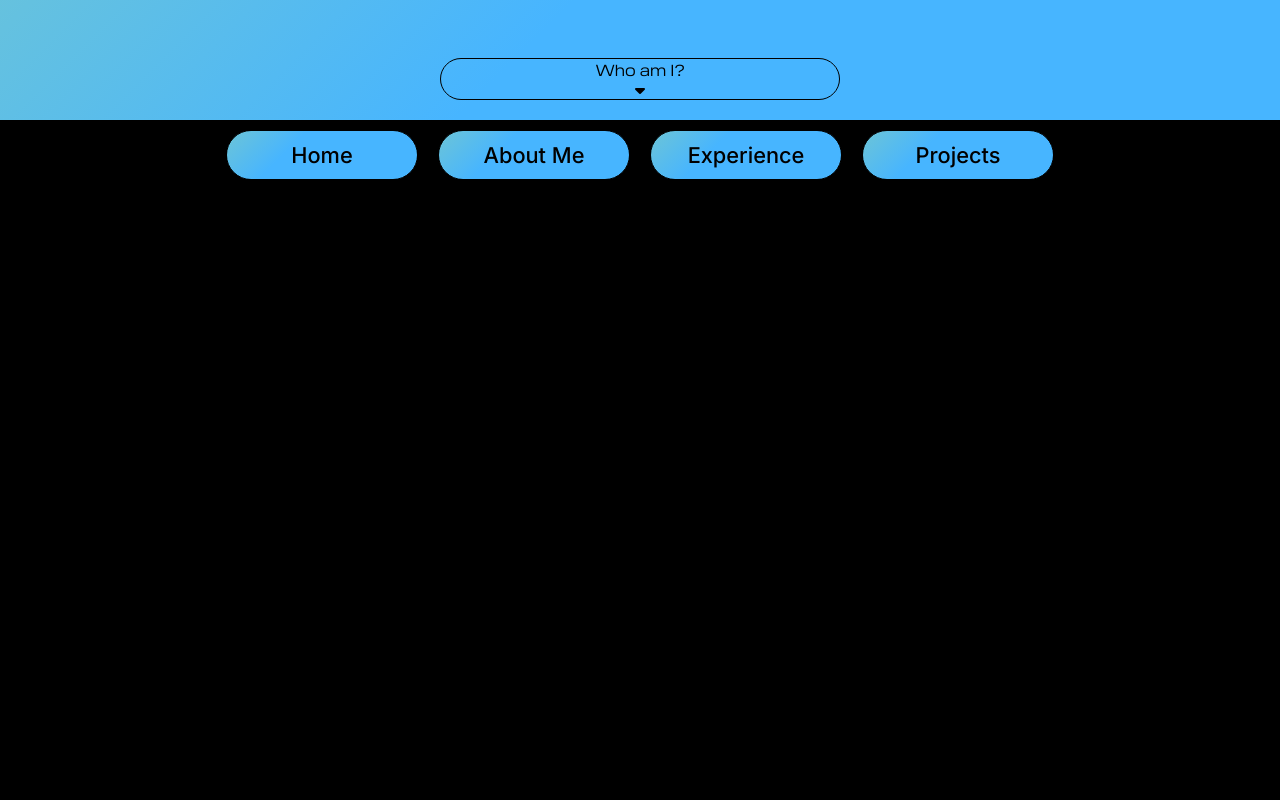
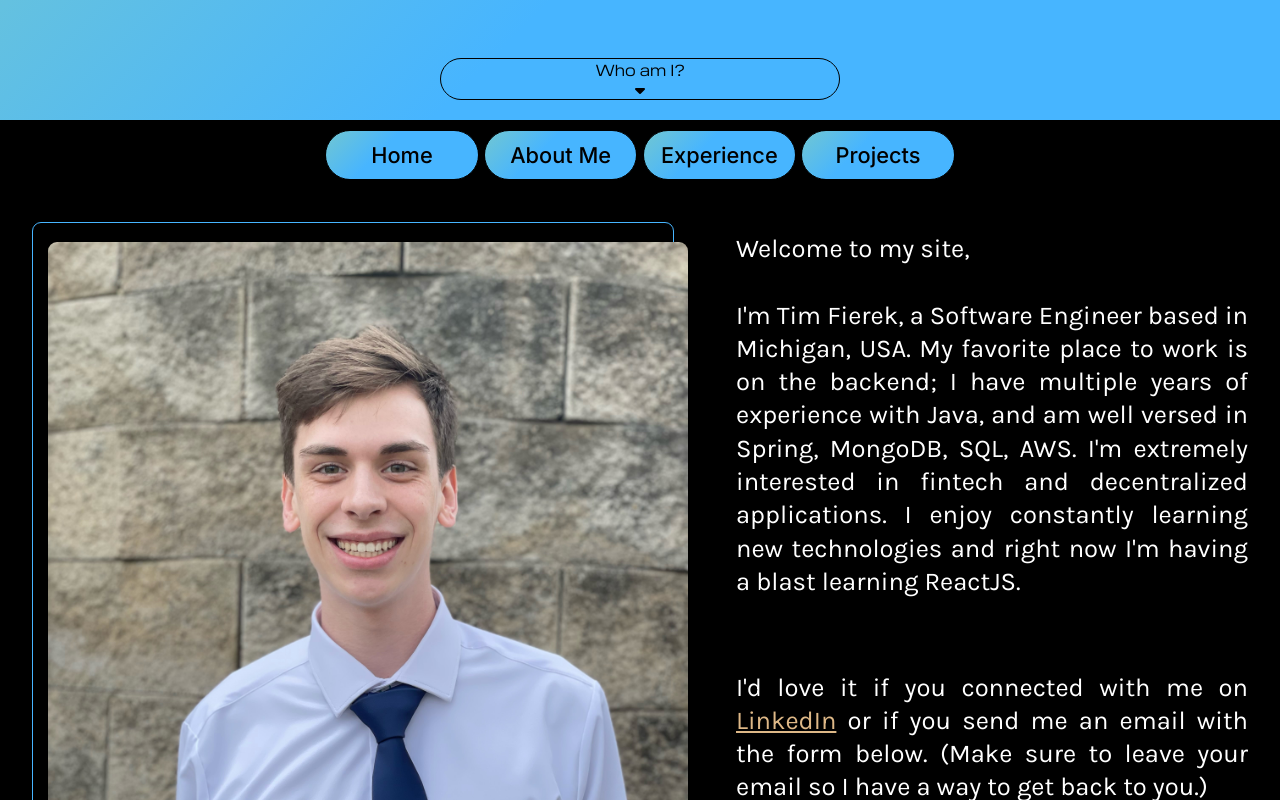
Before and after one commit to timfierek/personal-website, a React (Create React App) app: page / in a window 1280 px wide. Shown: the part 680-1480 px from the top of the page. Before the commit the page ends 870 px from the top, so only its background shows below. Built offline with nearby package versions, Linux system fonts and the light colour scheme.

Commit message:
about section finished, except for the form

```diff
--- a/src/App.css
+++ b/src/App.css
@@ -1,4 +1,4 @@
-/************************************************************/
+/**Landing Page******************************************************/
 
 @keyframes gradient {
   0% {
@@ -81,6 +81,9 @@
   background-color: rgba(255,255,255,.25);
 }
 
+/**Landing Page******************************************************/
+
+
 /**Social Icons**********************************/
 
 .icons {
@@ -110,12 +113,12 @@ nav {
   align-content: center;
 
   width: 100%;
-  height: 50px;
+  height: auto;
 }
 
 .nav-buttons button {
-  margin: 10px 10px;
-  width: 15vw;
+  margin: 10px 0.2vw;
+  width: 12vw;
   height: 50px;
 
   font-family: 'Inter';
@@ -133,3 +136,68 @@ nav {
 }
 
 /**Nav bar**********************************************/
+
+
+/**Main Content**********************************************/
+
+.main-content {
+  padding: 2.5vw 2.5vw;
+}
+
+/**Main Content**********************************************/
+
+
+/**About Section**********************************************/
+
+.about-section {
+  display: flex;
+  justify-content: space-between;
+}
+
+.headshot-container {
+  width: 50vw;
+  height: auto;
+
+  border: 1px solid #47B5FF;
+  border-radius: 9px;
+}
+
+.headshot-img {
+  position: relative;
+  max-width: 100%;
+
+  right: -1.2vw;
+  bottom: -1.5vw;
+
+  border-radius: 9px;
+}
+
+.info-container {
+  display: flex;
+  flex-direction: column;
+  justify-content: space-between;
+
+  padding-top: 10px;
+  text-align: justify;
+  width: 40vw;
+}
+
+.contact-form {
+  border: 2px solid red;
+  height: 25vh;
+}
+
+.info-container p {
+  width: 100%;
+  font-family: 'Karla';
+  line-height: 130%;
+  font-size: 2vw;
+  color: white;
+}
+
+.info-container a {
+  font-family: 'Karla';
+  line-height: 130%;
+  font-size: 2vw;
+  color:burlywood;
+}
--- /dev/null
+++ b/src/components/AboutSection.tsx
@@ -0,0 +1,38 @@
+import React from "react";
+import headshot1 from '../images/pfp1.jpg';
+import headshot2 from '../images/pfp2.jpg';
+
+function AboutSection() {
+    const [pfp, setPfp] = React.useState(headshot1);
+
+    function flipPfp() {
+        if(pfp == headshot1) setPfp(headshot2);
+        else setPfp(headshot1)
+    }
+
+    return(
+        <div className="about-section">
+            <div className="headshot-container">
+                <img src={pfp} alt="" className="headshot-img" onClick={flipPfp}/>
+            </div>
+            <div className="info-container">
+                <p>Welcome to my site, <br /><br />I'm Tim Fierek, a Software Engineer based in Michigan, USA.
+                    My favorite place to work is on the backend; I have multiple years of experience with Java,
+                    and am well versed in Spring, MongoDB, SQL, AWS. I'm extremely interested in fintech and
+                    decentralized applications. I enjoy constantly learning new technologies and right now I'm
+                    having a blast learning ReactJS.
+                </p>
+                <p>
+                    I'd love it if you connected with me on <a href="https://www.linkedin.com/in/tim-fierek/">LinkedIn</a> or
+                    if you send me an email with the form below. (Make sure to leave your email so I have a way to get back to you.)
+                </p>
+                <div className="contact-form">
+
+
+                </div>
+            </div>
+        </div>
+    )
+}
+
+export default AboutSection;
--- /dev/null
+++ b/src/components/ExperienceSection.tsx
@@ -0,0 +1,11 @@
+import React from "react";
+
+function ExperienceSection() {
+    return(
+        <div>
+
+        </div>
+    )
+}
+
+export default ExperienceSection;
--- a/src/components/Landing.tsx
+++ b/src/components/Landing.tsx
@@ -1,5 +1,4 @@
 import React from "react";
-import Header from './Header';
 
 function Landing(props: any) {
     return (
--- a/src/components/MainContent.tsx
+++ b/src/components/MainContent.tsx
@@ -1,10 +1,14 @@
 import React from "react";
-import Header from './Header';
+import AboutSection from './AboutSection';
+import ExperienceSection from "./ExperienceSection";
+import ProjectSection from "./ProjectSection";
 
 function MainContent(props: any) {
     return(
         <div className="main-content">
-
+            <AboutSection />
+            <ExperienceSection />
+            <ProjectSection />
         </div>
     )
 }
--- /dev/null
+++ b/src/components/ProjectSection.tsx
@@ -0,0 +1,11 @@
+import React from "react";
+
+function ProjectSection() {
+    return(
+        <div>
+
+        </div>
+    )
+}
+
+export default ProjectSection;
```
Also changed, not shown: src/images/pfp1.jpg (added), src/images/pfp2.jpg (added).
